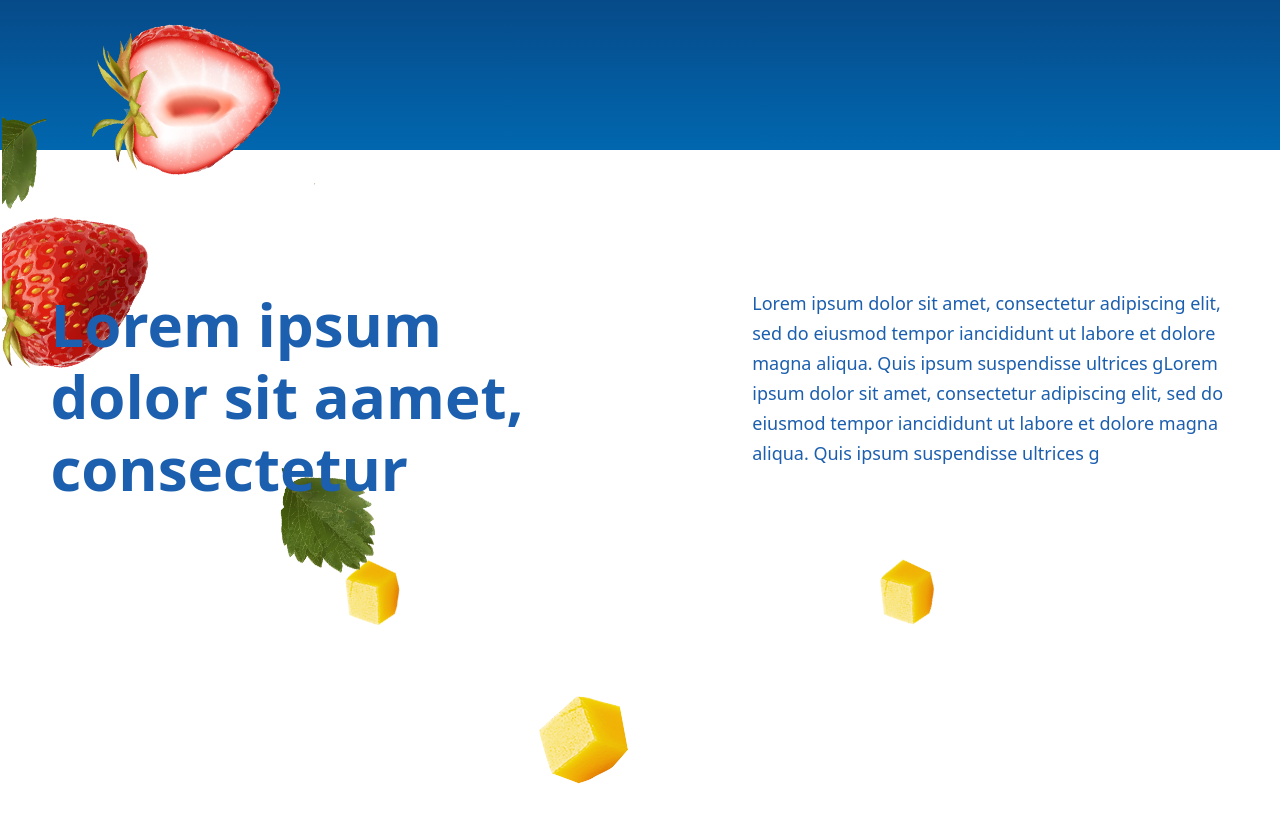
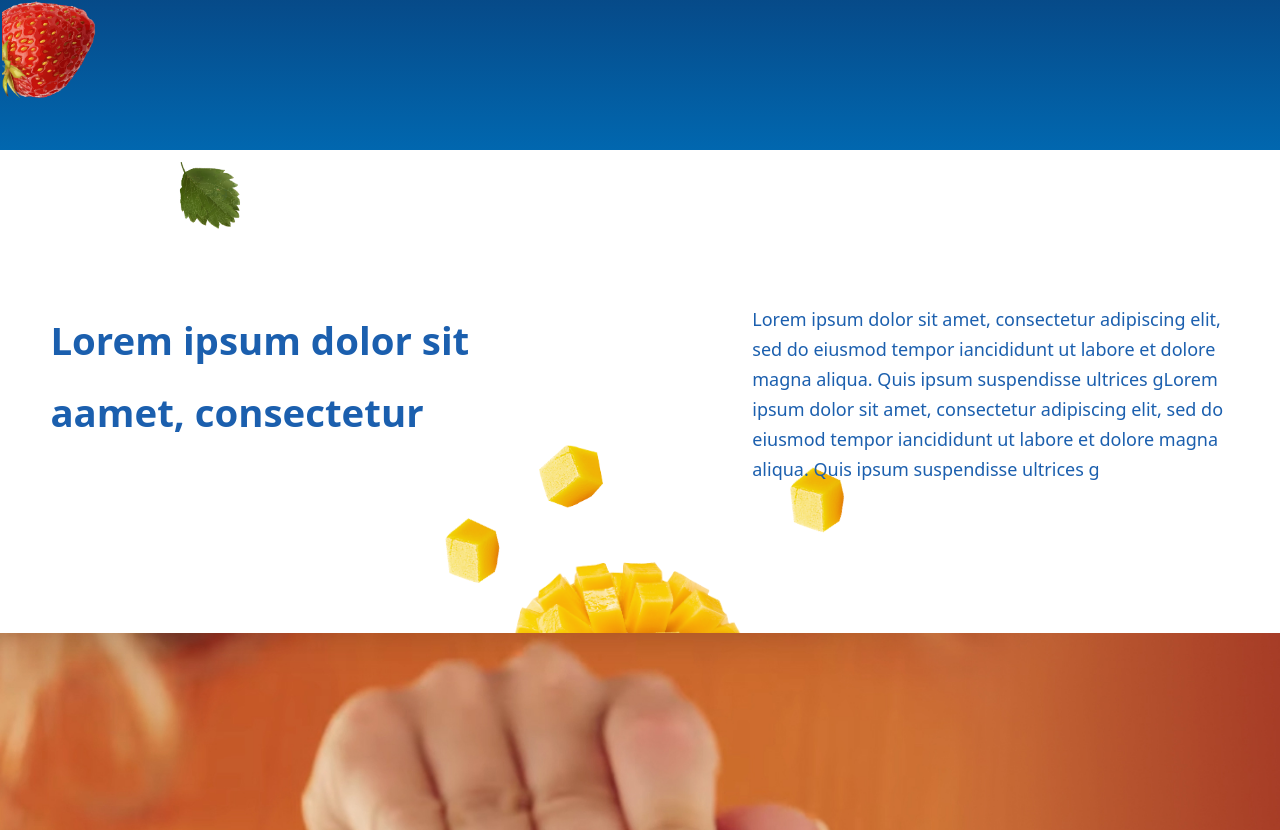
Before and after one commit to adeesha-nimsara/ace-ice-cream, a plain HTML site: page index.html in a window 1280 px wide. Shown: the part 850-1680 px from the top of the page. Drawn offline with nearby package versions, Linux system fonts and the light colour scheme; a script that the page names is missing.

Commit message:
second commite

```diff
--- a/assets/script.js
+++ b/assets/script.js
@@ -1,13 +1,13 @@
 function myFunction() {
     var starwberry = document.getElementById("starwberry");
-    var mango = document.getElementById("mango");
+    var mango_row = document.getElementById("mango-row");
 
     new simpleParallax(starwberry,{
         delay: .6,
 	    transition: 'cubic-bezier(0,0,0,1)'
     });
 
-    new simpleParallax(mango,{
+    new simpleParallax(mango_row,{
         delay: .6,
 	    transition: 'cubic-bezier(0,0,0,1)'
     });
--- a/assets/styles.css
+++ b/assets/styles.css
@@ -41,7 +41,7 @@
 }
 
 #banner h1{
-  margin-top: 412px;
+  margin-top: 40vh;
   margin-left: 70px;
   font-style: normal;
   font-weight: 700;
@@ -84,7 +84,8 @@
 
 #starwberry{
   margin-left: -10px;
-  margin-top: -400px;
+  margin-top: -24%;
+  width: 20%;
   position: absolute;
 }
 
@@ -96,16 +97,16 @@
 }
 
 #about-row h2{
-  font-size: 60px;
+  font-size: 3vw;
   font-style: normal;
   font-weight: 700;
   line-height: 72px;
-  margin-top: 100px;
+  margin-top: 9vw;
   color: #1B5FAE;
 }
 
 #about-row p{
-  margin-top: 100px;
+  margin-top: 9vw;
   font-style: normal;
   font-weight: 400;
   font-size: 18px;
@@ -116,15 +117,30 @@
 
 /*JowDrop Css*/
 
+#mango-row{
+  margin-top: -200px;
+}
+
 #mango{
-  width: 400px;
-  margin-bottom: -130px;
+  width: 20vw;
+  margin-bottom: -8vw;
   margin-top: 200px;
 }
 
 #cube-mango-1{
-  margin-bottom: -350px;
+  margin-bottom: -250px;
   margin-left: 100px;
+  width: 5vw;
+}
+
+#cube-mango-2{
+  margin-bottom: -400px;
+  margin-right: -100px;
+}
+
+#cube-mango-3{
+  margin-bottom: -300px;
+  margin-left: -90px;
 }
 
 #jowdrop-div{
@@ -258,9 +274,6 @@
 /*Css For The Mobile*/
 
 @media only screen and (max-width: 768px) {
-  body{
-    background-color: red;
-  }
 
   #nav-menu{
     display: none;
--- a/index.html
+++ b/index.html
@@ -83,10 +83,10 @@
         <section id="about">
             <div class="container-fluid">
                  <div class="row" id="about-row">
-                    <div class="col-md-5">
-                        <h2>Lorem ipsum dolor sit aamet, consectetur </h2>
+                    <div class="col-md-6">
+                        <h2>Lorem ipsum dolor sit<br> aamet, consectetur </h2>
                     </div>
-                    <div class="col-md-2"></div>
+                    <div class="col-md-1"></div>
                     <div class="col-md-5">
                         <p>Lorem ipsum dolor sit amet, consectetur adipiscing elit, sed do eiusmod tempor iancididunt ut labore et dolore magna aliqua. Quis ipsum suspendisse ultrices gLorem ipsum dolor sit amet, consectetur adipiscing elit, sed do eiusmod tempor iancididunt ut labore et dolore magna aliqua. Quis ipsum suspendisse ultrices g</p>
                     </div>
@@ -101,7 +101,7 @@
 
         <section id="jowdrop">
             <div class="container-fluid">
-                <div class="row">
+                <div class="row" id="mango-row">
                     <div class="col-sm-4 text-end">
                         <img src="images/cube_mango 2.png" id="cube-mango-2">
                     </div>
```
